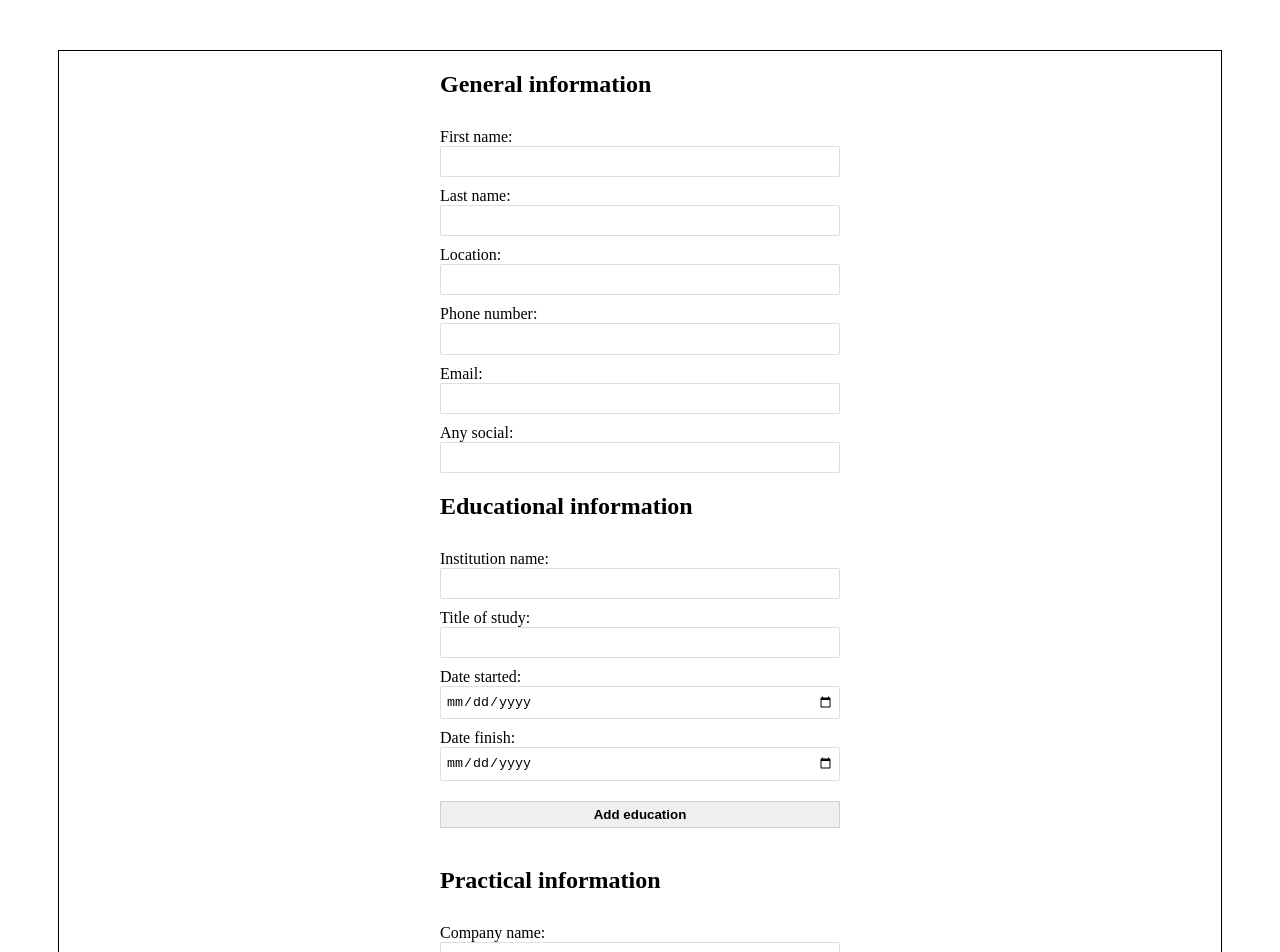
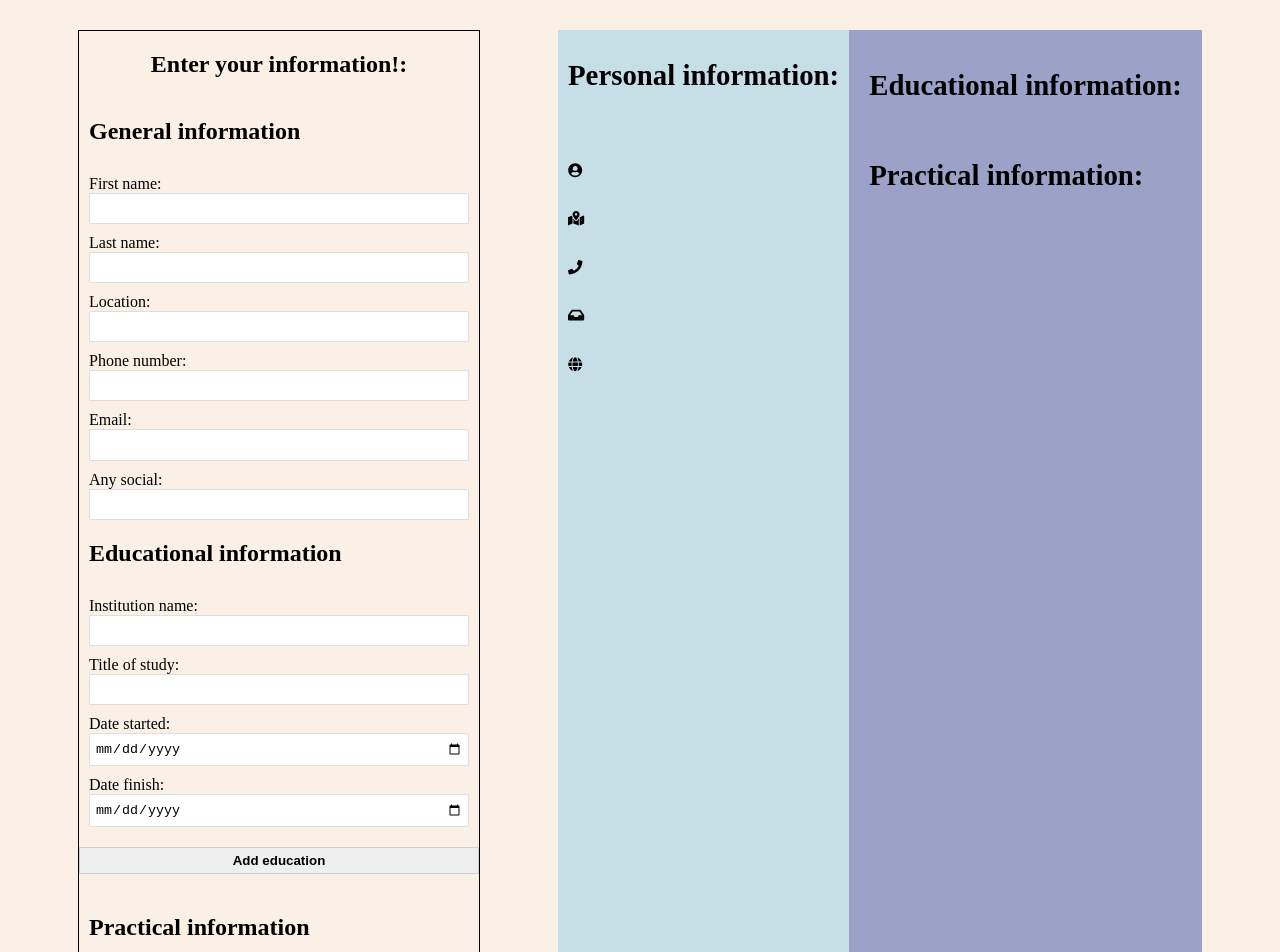
Before and after one commit to leandrob0/cv-project, a React (Create React App) app: page / in a window 1280 px wide. Shown: the top 952 px of the page. Built offline with nearby package versions, Linux system fonts and the light colour scheme.

Commit message:
visuals finished (project focused on learning), everything working fine

```diff
--- a/src/App.js
+++ b/src/App.js
@@ -5,13 +5,6 @@ import PracticalInfo from './components/PracticalInfo';
 import Cv from './components/Cv';
 import './styles/App.css';
 import uniqid from "uniqid";
-
-// TO DO:
-/**
- * Make the visuals for a submited cv.
- * Make a edit button to go back to the inputs with the values added previously.
- * Style.
- */
 
 class App extends React.Component {
 
@@ -28,15 +21,15 @@ class App extends React.Component {
         social: ''
       },
       educationalInfo: {
-        schoolName: '',
+        placeName: '',
         title: '',
         dateStarted: '',
         dateFinish: '',
         id: uniqid()
       },
       practicalInfo: {
-        companyName: '',
-        positionTitle: '',
+        placeName: '',
+        title: '',
         dateStarted: '',
         dateFinish: '',
         id: uniqid()
@@ -60,7 +53,7 @@ class App extends React.Component {
     this.setState(prevState => {
 
       let generalInfo = {...prevState.generalInfo};
-      generalInfo[e.target.id] = e.target.value;
+      generalInfo[e.target.className] = e.target.value;
       return { generalInfo };
 
     });
@@ -71,7 +64,7 @@ class App extends React.Component {
     this.setState(prevState => {
 
       let educationalInfo = {...prevState.educationalInfo};
-      educationalInfo[e.target.id] = e.target.value;
+      educationalInfo[e.target.className] = e.target.value;
       return { educationalInfo };
 
     })
@@ -82,7 +75,7 @@ class App extends React.Component {
     this.setState(prevState => {
 
       let practicalInfo = {...prevState.practicalInfo};
-      practicalInfo[e.target.id] = e.target.value;
+      practicalInfo[e.target.className] = e.target.value;
       return { practicalInfo };
 
     })
@@ -97,7 +90,7 @@ class App extends React.Component {
       this.setState({
         allEducation: this.state.allEducation.concat(obj),
         educationalInfo: {
-          schoolName: '',
+          placeName: '',
           title: '',
           dateStarted: '',
           dateFinish: '',
@@ -116,10 +109,10 @@ class App extends React.Component {
       this.setState({
         allPractice: this.state.allPractice.concat(obj),
         practicalInfo: {
-          companyName: '',
-          positionTitle: '',
-          dateStartedWork: '',
-          dateFinishWork: '',
+          placeName: '',
+          title: '',
+          dateStarted: '',
+          dateFinish: '',
           id: uniqid()
         }
       })
@@ -165,6 +158,7 @@ class App extends React.Component {
     return (
       <div className='container-total'>
         <div className='content-form'>
+          <h2>Enter your information!: </h2>
           <form>
             <GeneralInfo generalInfoChangeHandler={this.generalInfoChangeHandler}/>
             <EducationalInfo educationalInfoChangeHandler={this.educationalInfoChangeHandler}
--- a/src/components/Cv.js
+++ b/src/components/Cv.js
@@ -7,13 +7,14 @@ import {
     faInbox,
     faGlobe
 } from '@fortawesome/free-solid-svg-icons';
+import Works from './Education&Practice';
 
 export default function Cv(props) {
 
     const {
         generalInfo,
-    //  allEducation,
-    //  allPractice
+        allEducation,
+        allPractice
     } = props;
 
     return (
@@ -22,28 +23,26 @@ export default function Cv(props) {
                 <h3>Personal information: </h3>
                 <div className='personal-info'>
                     <FontAwesomeIcon className='icon' icon={faUserCircle}/>
-                    <span className='text'>{generalInfo.firstName} {generalInfo.lastName}</span>
+                    <span key='firstName' className='text'>{generalInfo.firstName} {generalInfo.lastName}</span>
                     <br/>
                     <FontAwesomeIcon className='icon' icon={faMapMarkedAlt}/>
-                    <span className='text'>{generalInfo.location}</span>
+                    <span key='location' className='text'>{generalInfo.location}</span>
                     <br/>
                     <FontAwesomeIcon className='icon' icon={faPhone}/>
-                    <span className='text'>{generalInfo.phone}</span>
+                    <span key='phone' className='text'>{generalInfo.phone}</span>
                     <br/>
                     <FontAwesomeIcon className='icon' icon={faInbox}/>
-                    <span className='text'>{generalInfo.email}</span>
+                    <span key='email' className='text'>{generalInfo.email}</span>
                     <br/>
                     <FontAwesomeIcon className='icon' icon={faGlobe}/>
-                    <span className='text'>{generalInfo.social}</span>
+                    <span key='social' className='text'>{generalInfo.social}</span>
                 </div>
             </div>
             <div className='right-side'>
-                <div className='educational-info'>
-
-                </div>
-                <div className='practical-info'>
-
-                </div>
+                <h3>Educational information: </h3>
+                <Works allWork={allEducation} classWork='educational-info'/>
+                <h3>Practical information: </h3>
+                <Works allWork={allPractice} classWork='practical-info'/>
             </div>
         </div>
     )
--- /dev/null
+++ b/src/components/Education&Practice.js
@@ -0,0 +1,24 @@
+export default function Works(props) {
+
+    const {
+        allWork,
+        classWork
+    } = props;
+
+    return(
+        <div className={classWork}>
+            {
+                allWork.map(val => {
+                    return(
+                        <ul key={val.id}>
+                            <li key={val.placeName}><b>Institution name:</b> {val.placeName}</li>
+                            <li key={val.title}><b>Title:</b> {val.title}</li>
+                            <li key={val.dateStarted}><b>Date started:</b> {new Date(val.dateStarted).toLocaleDateString('en-US')}</li>
+                            <li key={val.dateFinish}><b>Date finished - to finish:</b> {new Date(val.dateFinish).toLocaleDateString('en-US')}</li>
+                        </ul>
+                    )
+                })
+            }
+        </div>
+    )
+}
--- a/src/components/EducationalInfo.js
+++ b/src/components/EducationalInfo.js
@@ -1,5 +1,9 @@
 import { Input } from "./Input";
 import '../styles/General.css';
+import { FontAwesomeIcon } from '@fortawesome/react-fontawesome';
+import {
+    faTrash
+} from '@fortawesome/free-solid-svg-icons';
 
 export default function EducationalInfo(props) {
     const {
@@ -15,13 +19,13 @@ export default function EducationalInfo(props) {
             <h2>Educational information</h2>
             {
                 educations.map(val => {
-                  return <li key={val.id}>{val.title}<span className="delete" onClick={deleteEducation}>X</span></li>
+                  return <li className='list-delete' key={val.id + 'delete'}>{val.title}<FontAwesomeIcon icon={faTrash} className="delete" onClick={deleteEducation}/></li>
                 })
             }
-            <Input id="schoolName" label="Institution name: " type="text" max="100" changeHandler={educationalInfoChangeHandler} value={value.schoolName}/>
-            <Input id="title" label="Title of study: " type="text" max="60" changeHandler={educationalInfoChangeHandler} value={value.title}/>
-            <Input id="dateStarted" label="Date started: " type="date" max="30" changeHandler={educationalInfoChangeHandler} value={value.dateStarted}/>
-            <Input id="dateFinish" label="Date finish: " type="date" max="30" changeHandler={educationalInfoChangeHandler} value={value.dateFinish}/>
+            <Input classId="placeName" label="Institution name: " type="text" max="100" changeHandler={educationalInfoChangeHandler} value={value.placeName}/>
+            <Input classId="title" label="Title of study: " type="text" max="60" changeHandler={educationalInfoChangeHandler} value={value.title}/>
+            <Input classId="dateStarted" label="Date started: " type="date" max="30" changeHandler={educationalInfoChangeHandler} value={value.dateStarted}/>
+            <Input classId="dateFinish" label="Date finish: " type="date" max="30" changeHandler={educationalInfoChangeHandler} value={value.dateFinish}/>
             <button type="button" onClick={addEducationalInfo}>Add education</button>
         </div>
     )
--- a/src/components/GeneralInfo.js
+++ b/src/components/GeneralInfo.js
@@ -7,12 +7,12 @@ export default function GeneralInfo(props){
     return (
         <div className="general-info">
             <h2>General information</h2>
-            <Input id="firstName" label="First name: " type="text" max="30" changeHandler={generalInfoChangeHandler}/>
-            <Input id="lastName" label="Last name: " type="text" max="30" changeHandler={generalInfoChangeHandler}/>
-            <Input id="location" label="Location: " type="text" max="60" changeHandler={generalInfoChangeHandler}/>
-            <Input id="phone" label="Phone number: " type="tel" max="20" changeHandler={generalInfoChangeHandler}/>
-            <Input id="email" label="Email: " type="email" max="50" changeHandler={generalInfoChangeHandler}/>
-            <Input id="social" label="Any social: " type="text" max="100" changeHandler={generalInfoChangeHandler}/>
+            <Input classId="firstName" label="First name: " type="text" max="30" changeHandler={generalInfoChangeHandler}/>
+            <Input classId="lastName" label="Last name: " type="text" max="30" changeHandler={generalInfoChangeHandler}/>
+            <Input classId="location" label="Location: " type="text" max="60" changeHandler={generalInfoChangeHandler}/>
+            <Input classId="phone" label="Phone number: " type="tel" max="20" changeHandler={generalInfoChangeHandler}/>
+            <Input classId="email" label="Email: " type="email" max="50" changeHandler={generalInfoChangeHandler}/>
+            <Input classId="social" label="Any social: " type="text" max="100" changeHandler={generalInfoChangeHandler}/>
         </div>
     )
 }
--- a/src/components/Input.js
+++ b/src/components/Input.js
@@ -5,7 +5,7 @@ class Input extends React.Component {
     render() {
 
         const {
-            id,
+            classId,
             label,
             type,
             max,
@@ -15,11 +15,11 @@ class Input extends React.Component {
 
         return (
             <>
-                <label htmlFor={id}>{label}</label>
+                <label>{label}</label>
                 {
                     (type === 'date') ?
-                    <input id={id} type={type} value={value} required min='2000-01-01' max='2040-01-01' onChange={changeHandler}/> :
-                    <input id={id} type={type} value={value} required maxLength={max} onChange={changeHandler}/>
+                    <input className={classId} type={type} value={value} required min='2000-01-01' max='2040-01-01' onChange={changeHandler}/> :
+                    <input className={classId} type={type} value={value} required maxLength={max} onChange={changeHandler}/>
                 }
             </>
         )
--- a/src/components/PracticalInfo.js
+++ b/src/components/PracticalInfo.js
@@ -1,5 +1,9 @@
 import { Input } from "./Input";
 import '../styles/General.css';
+import { FontAwesomeIcon } from '@fortawesome/react-fontawesome';
+import {
+    faTrash
+} from '@fortawesome/free-solid-svg-icons';
 
 export default function PracticalInfo(props) {
     const {
@@ -15,13 +19,13 @@ export default function PracticalInfo(props) {
             <h2>Practical information</h2>
             {
                 works.map(val => {
-                  return <li key={val.id}>{val.positionTitle}<span className="delete" onClick={deleteWork}>X</span></li>
+                  return <li className='list-delete' key={val.id}>{val.title}<FontAwesomeIcon icon={faTrash} className="delete" onClick={deleteWork}/></li>
                 })
             }
-            <Input id="companyName" label="Company name: " type="text" max="40" changeHandler={practicalInfoChangeHandler} value={value.companyName}/>
-            <Input id="positionTitle" label="Title of the position: " type="text" max="30" changeHandler={practicalInfoChangeHandler} value={value.positionTitle}/>
-            <Input id="dateStartedWork" label="Date started: " type="date" max="30" changeHandler={practicalInfoChangeHandler} value={value.dateStarted}/>
-            <Input id="dateFinishWork" label="Date finish: " type="date" max="30" changeHandler={practicalInfoChangeHandler} value={value.dateFinish}/>
+            <Input classId="placeName" label="Company name: " type="text" max="40" changeHandler={practicalInfoChangeHandler} value={value.placeName}/>
+            <Input classId="title" label="Title of the position: " type="text" max="30" changeHandler={practicalInfoChangeHandler} value={value.title}/>
+            <Input classId="dateStarted" label="Date started: " type="date" max="30" changeHandler={practicalInfoChangeHandler} value={value.dateStarted}/>
+            <Input classId="dateFinish" label="Date finish: " type="date" max="30" changeHandler={practicalInfoChangeHandler} value={value.dateFinish}/>
             <button type="button" onClick={addPracticalInfo}>Add work</button>
         </div>
     )
--- a/src/styles/App.css
+++ b/src/styles/App.css
@@ -1,10 +1,25 @@
-.root {
+body {
+    width: 100%;
+    height: 100%;
+
+    margin: 0;
+}
+
+#root {
+    background-color:linen;
+}
+
+.container-total {
+    display: flex;
+    justify-content: space-evenly;
+    flex-wrap: wrap;
+
     width: 100%;
     height: 100%;
 }
 
 .content-form {
-    margin: 50px;
+    margin-top: 30px;
 
     display:flex;
     flex-direction: column;
@@ -13,8 +28,15 @@
     border: 1px solid black;
 }
 
+h2 {
+    margin-left: 10px;
+    margin-right: 10px;
+}
+
 label {
     margin-top: 10px;
+    margin-left: 10px;
+    margin-right: 10px;
 }
 
 label:first-child {
@@ -27,6 +49,11 @@ input {
 
     border: 1px solid rgba(34,36,38,.15);
     border-radius: 2px;
+
+    margin-left: 10px;
+    margin-right: 10px;
+
+    max-width: 30rem;
 }
 
 button {
@@ -55,34 +82,33 @@ button:hover {
 */
 
 .cv-container {
-    margin: 50px;
-
     background-color: gray;
 
     display: flex;
+
+    margin-top: 30px;
 }
 
 .left-side {
-    background-color: lightblue;
-    height: 500px;
+    background-color: rgb(198, 223, 231);
 
     order: 0;
-    flex-shrink: 2;
 
     word-wrap: break-word;
 }
 
 .right-side {
-    background-color: lightpink;
-    height: 500px;
+    background-color: rgb(156, 162, 199);
 
     order: 1;
-    flex-grow: 2;
+
+    padding: 10px;
+
+    word-wrap: break-word;
 }
 
 .personal-info {
-    padding-left: 10px;
-    padding-right: 10px;
+    padding: 10px;
 
     font-weight: 600;
     font-size: 0.9rem;
--- a/src/styles/General.css
+++ b/src/styles/General.css
@@ -9,20 +9,31 @@
     display: flex;
     flex-direction: column;
 
-    width: 25rem;
+    position: relative;
 }
 
 .practical-info {
     display: flex;
     flex-direction: column;
 
-    width: 25rem;
+    position: relative;
+}
+
+.list-delete {
+    padding: 10px;
+    border-top: 1px solid black;
+    border-bottom: 1px solid black;
+
+    margin: 5px;
 }
 
 .delete {
-    margin-left: 10px;
+    position: absolute;
+    right: 20px;
 
     transition: 0.3s;
+
+    box-shadow: 1px black;
 }
 
 .delete:hover {
```
